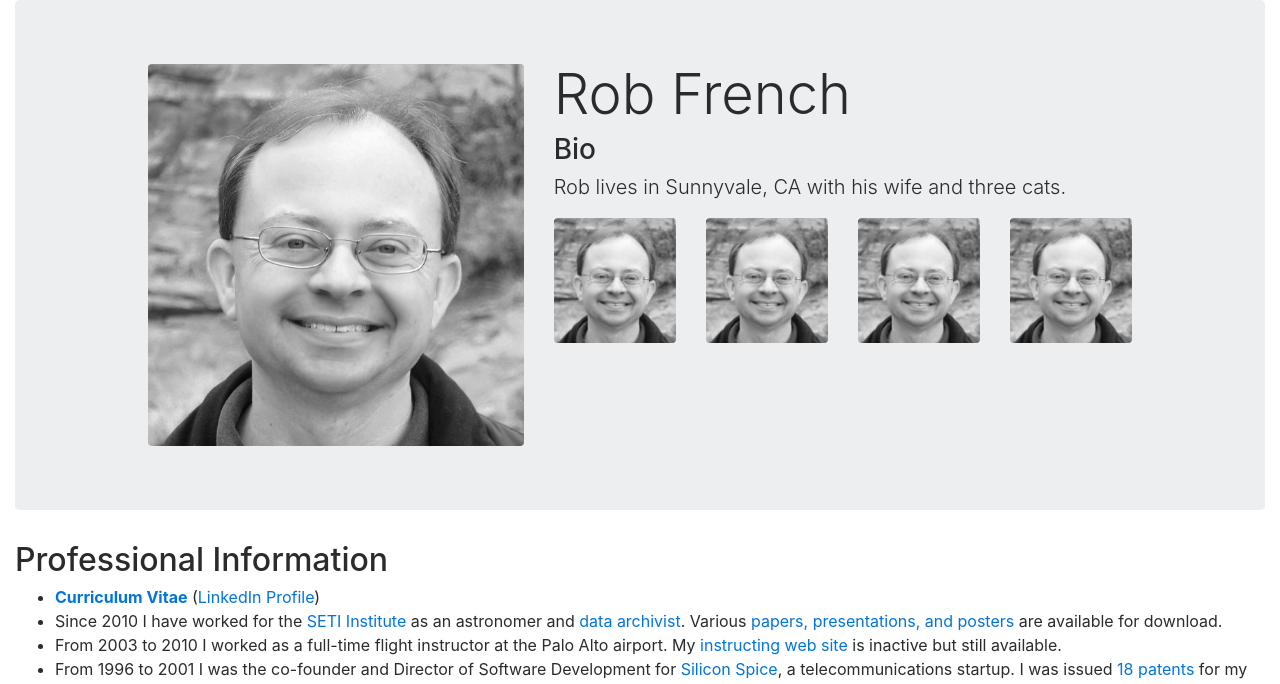
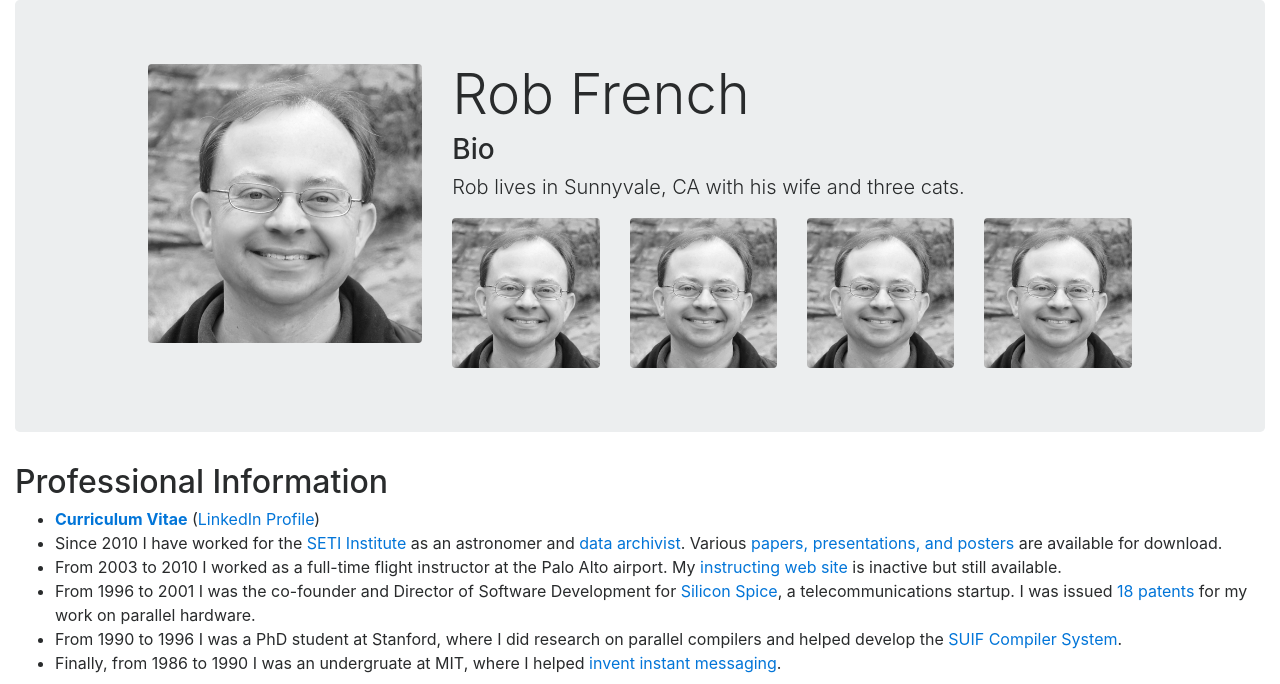
Before and after one commit to astrocfi/www-rfrench, a Django app: page / in a window 1280 px wide. Shown: the top 684 px of the page. Run offline with Django 3.2, Linux system fonts and the light colour scheme; parts of the project's set-up code (start-up, migrations or seed data) failed here and were passed over; some libraries are stand-ins or nearby versions.

Commit message:
Cleanup server names and formatting

```diff
--- a/calling/templates/calling/calling.html
+++ b/calling/templates/calling/calling.html
@@ -18,10 +18,10 @@
       <div class="jumbotron">
         <div class="row">
           <div class="col-1"></div>
-          <div class="col-4">
+          <div class="col-3">
             <img class="img-fluid rounded" src="{% static "calling/rob-caller.jpg" %}" alt="Rob's face"/>
           </div>
-          <div class="col-5">
+          <div class="col-7">
             <div class="row">
               <div class="col-12">
                 <h1 class="display-4"><a href="/">Rob French</a></h1>
--- a/main/templates/main/main.html
+++ b/main/templates/main/main.html
@@ -18,10 +18,10 @@
       <div class="jumbotron">
         <div class="row">
           <div class="col-1"></div>
-          <div class="col-4">
+          <div class="col-3">
             <img class="img-fluid rounded" src="{% static "main/rob-main.jpg" %}" alt="Rob's face"/>
           </div>
-          <div class="col-6">
+          <div class="col-7">
             <div class="row">
               <div class="col-12">
                 <h1 class="display-4">Rob French</h1>
--- a/papers/templates/papers/papers.html
+++ b/papers/templates/papers/papers.html
@@ -18,10 +18,10 @@
       <div class="jumbotron">
         <div class="row">
           <div class="col-1"></div>
-          <div class="col-4">
+          <div class="col-3">
             <img class="img-fluid rounded" src="{% static "papers/rob-papers.jpg" %}" alt="Rob's face"/>
           </div>
-          <div class="col-6">
+          <div class="col-7">
             <div class="row">
               <div class="col-12">
                 <h1 class="display-4"><a href="/">Rob French</a></h1>
```
Also changed, not shown: rfrench/settings.py (+5 -2 lines), 1 other file.
